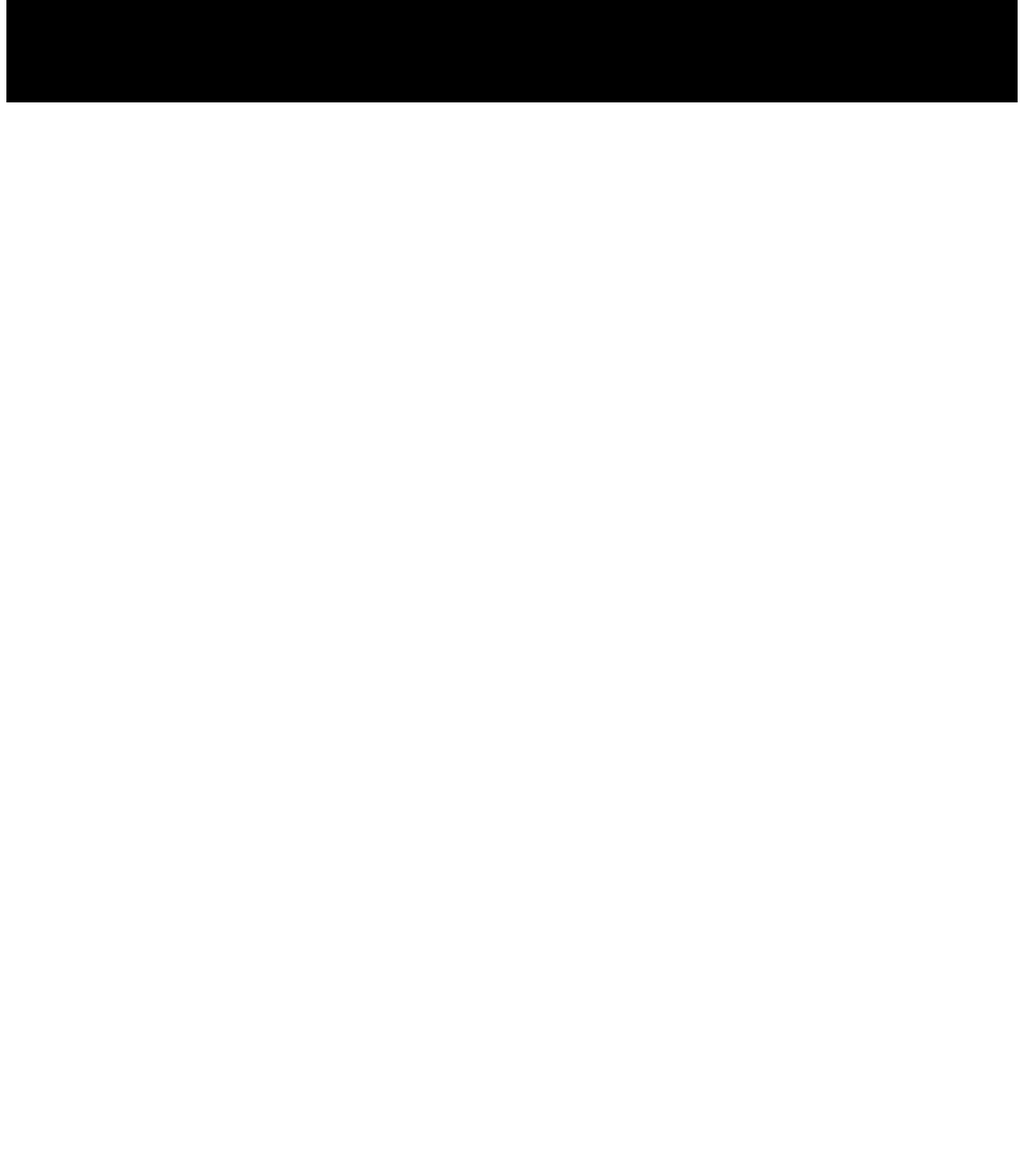
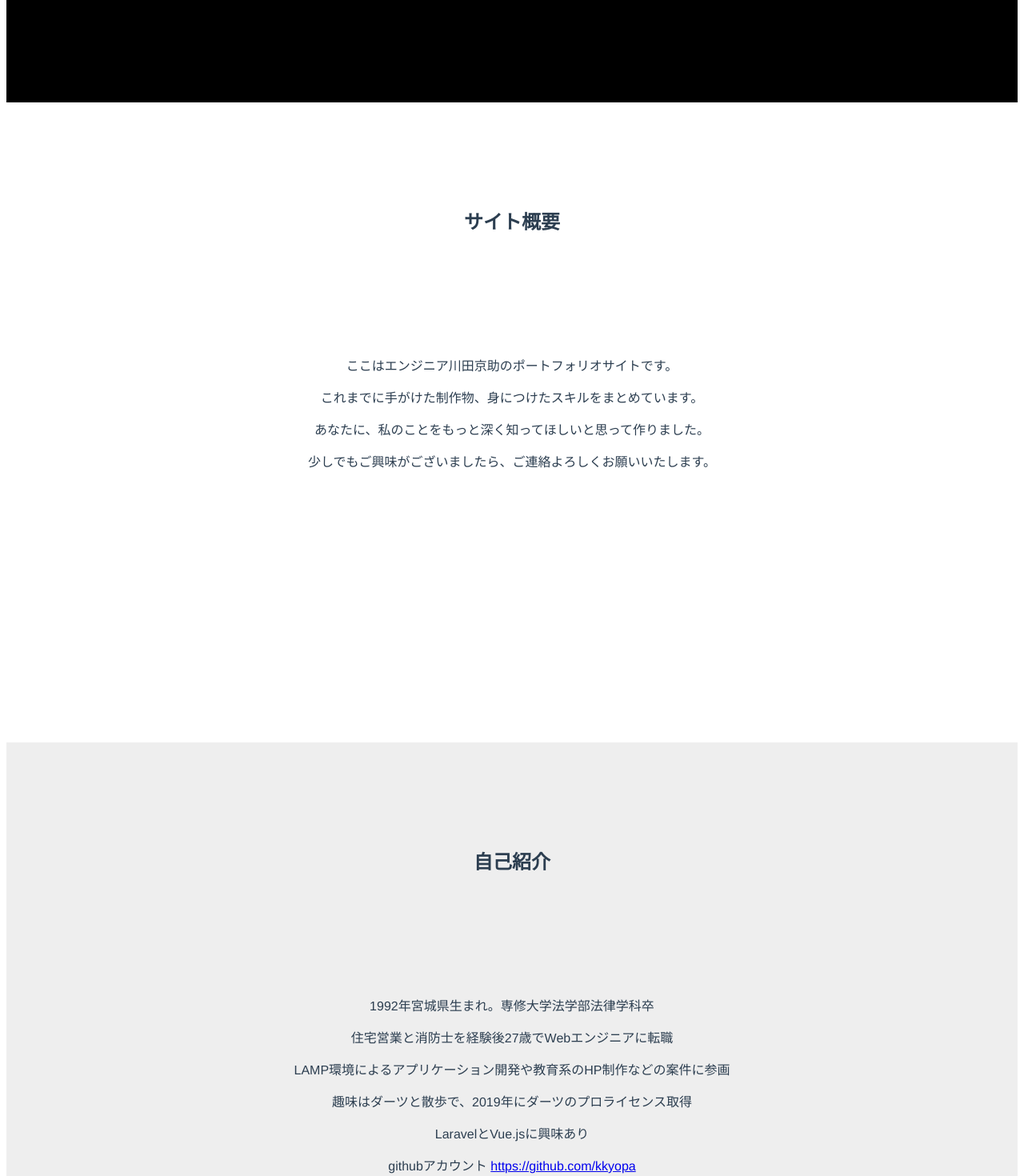
Before and after one commit to kkyopa/myprofile, a Vue app: page / in a window 1280 px wide. Shown: the part 680-2150 px from the top of the page at 80% size. Before the commit the page ends 816 px from the top, so only its background shows below. Built offline with nearby package versions, Linux system fonts and the light colour scheme.

Commit message:
各ページ作成

```diff
--- a/src/App.vue
+++ b/src/App.vue
@@ -1,16 +1,31 @@
 <template>
   <div id="app">
     <PageTop/>
+    <Explanation/>
+    <Profile/>
+    <Work/>
+    <Skill/>
+    <Contact/>
   </div>
 </template>
 
 <script>
 import PageTop from './view/PageTop.vue'
+import Explanation from './view/Explanation.vue'
+import Profile from './view/Profile.vue'
+import Work from './view/Work.vue'
+import Skill from './view/Skill.vue'
+import Contact from './view/Contact.vue'
 
 export default {
   name: 'App',
   components: {
-    PageTop
+    PageTop,
+    Explanation,
+    Profile,
+    Work,
+    Skill,
+    Contact
   }
 }
 </script>
--- /dev/null
+++ b/src/view/Contact.vue
@@ -0,0 +1,21 @@
+<template>
+  <div class="contact">
+    <h2>お問い合わせ</h2>
+  </div>
+</template>
+
+<script></script>
+
+<style>
+.contact {
+  min-height: 800px;
+  margin: 0;
+
+}
+
+.contact > h2 {
+  margin: 0;
+
+  line-height: 300px;
+}
+</style>
--- /dev/null
+++ b/src/view/Explanation.vue
@@ -0,0 +1,32 @@
+<template>
+  <div class="explanation">
+    <h2>サイト概要</h2>
+    <p>
+      ここはエンジニア川田京助のポートフォリオサイトです。
+    </p>
+    <p>
+      これまでに手がけた制作物、身につけたスキルをまとめています。
+    </p>
+    <p>
+      あなたに、私のことをもっと深く知ってほしいと思って作りました。
+    </p>
+    <p>
+      少しでもご興味がございましたら、ご連絡よろしくお願いいたします。
+    </p>
+  </div>
+</template>
+
+<script></script>
+
+<style>
+.explanation {
+  min-height: 800px;
+  margin: 0;
+}
+
+.explanation > h2 {
+  margin: 0;
+
+  line-height: 300px;
+}
+</style>
--- /dev/null
+++ b/src/view/Profile.vue
@@ -0,0 +1,39 @@
+<template>
+  <div class="profile">
+    <h2>自己紹介</h2>
+    <p>
+      1992年宮城県生まれ。専修大学法学部法律学科卒
+    </p>
+    <p>
+      住宅営業と消防士を経験後27歳でWebエンジニアに転職
+    </p>
+    <p>
+      LAMP環境によるアプリケーション開発や教育系のHP制作などの案件に参画
+    </p>
+    <p>
+      趣味はダーツと散歩で、2019年にダーツのプロライセンス取得
+    </p>
+    <p>
+      LaravelとVue.jsに興味あり
+    </p>
+    <p>
+      githubアカウント <a href="https://github.com/kkyopa" target="_blank ">https://github.com/kkyopa</a>
+    </p>
+  </div>
+</template>
+
+<script></script>
+
+<style>
+.profile {
+  min-height: 800px;
+  margin: 0;
+  background-color:#EEEEEE;
+}
+
+.profile > h2 {
+  margin: 0;
+
+  line-height: 300px;
+}
+</style>
--- /dev/null
+++ b/src/view/Skill.vue
@@ -0,0 +1,22 @@
+<template>
+  <div class="skill">
+    <h2>スキルセット</h2>
+  </div>
+</template>
+
+<script></script>
+
+<style>
+.skill {
+  min-height: 800px;
+  margin: 0;
+  background-color:#EEEEEE;
+
+}
+
+.skill > h2 {
+  margin: 0;
+
+  line-height: 300px;
+}
+</style>
--- /dev/null
+++ b/src/view/Work.vue
@@ -0,0 +1,21 @@
+<template>
+  <div class="work">
+    <h2>ポートフォリオ</h2>
+  </div>
+</template>
+
+<script></script>
+
+<style>
+.work {
+  min-height: 800px;
+  margin: 0;
+
+}
+
+.work > h2 {
+  margin: 0;
+
+  line-height: 300px;
+}
+</style>
```
